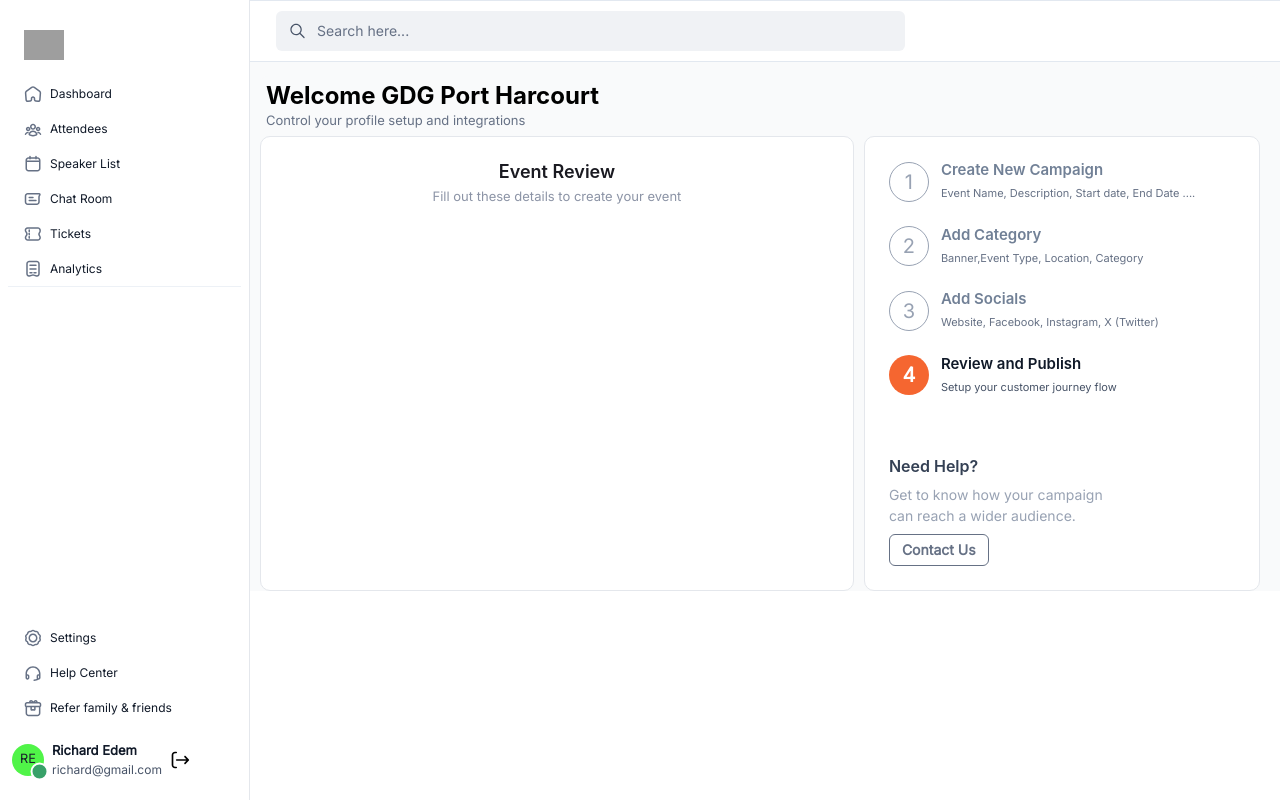
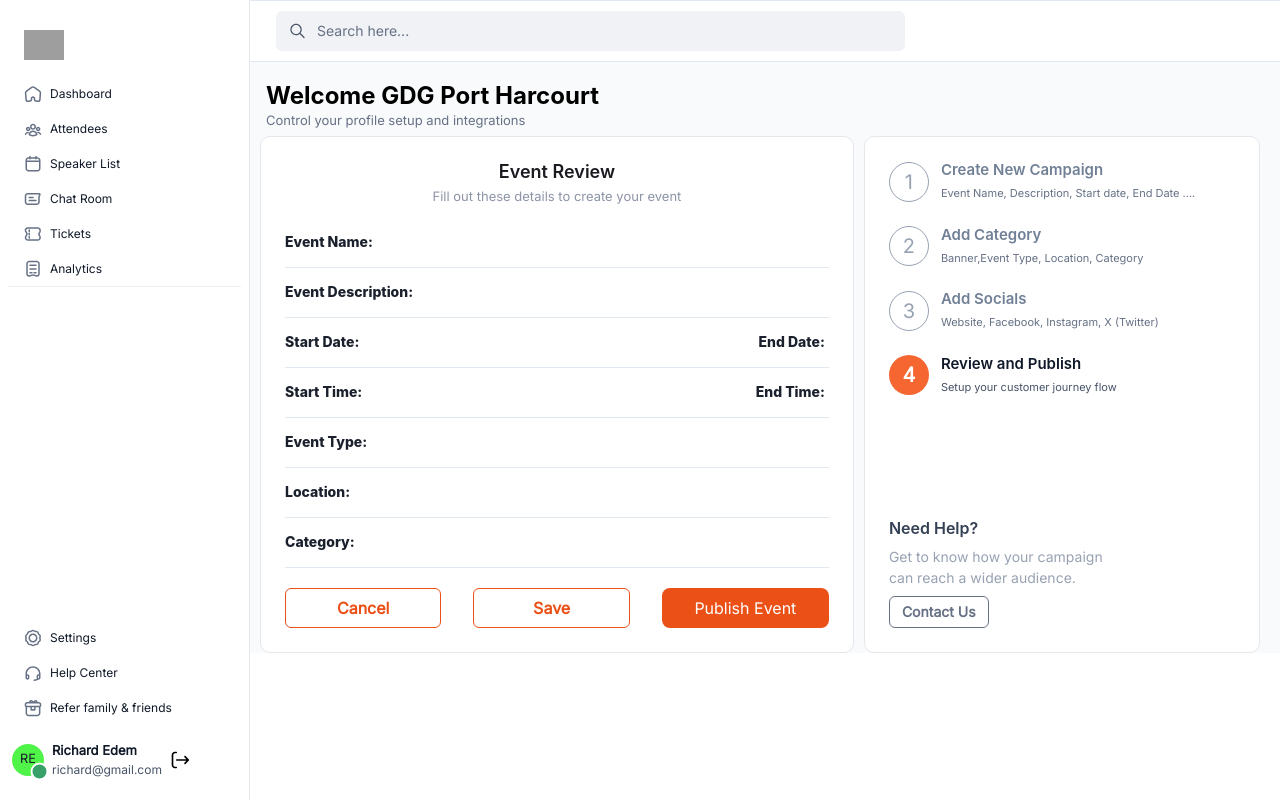
Before and after one commit to HelixgadeTechnologies/appeventeev, a React (Vite) app: page /create-event-setup-4 in a window 1280 px wide. Built offline with nearby package versions, Linux system fonts and the light colour scheme; grey boxes are pictures that could not be loaded.

Commit message:
making api calls, not done yet.  battery about to  die

```diff
--- a/src/pages/CreateEvent/CreateEventFirst.jsx
+++ b/src/pages/CreateEvent/CreateEventFirst.jsx
@@ -1,5 +1,5 @@
 import React, { useState } from "react";
-import axios from "axios"
+import axios from "axios";
 import CreateEventLayout from "../../layout/CreateEventLayout";
 import {
   Box,
@@ -17,12 +17,12 @@
   Flex,
   Divider,
 } from "@chakra-ui/react";
-import { useNavigate } from "react-router-dom"
+import { useNavigate } from "react-router-dom";
 
 const CreateEventFirst = () => {
   const navigate = useNavigate();
 
-    const [userData, setUserData] = useState({
+  const [firstPageData, setFirstPageData] = useState({
     name: "",
     description: "",
     startDate: "",
@@ -32,20 +32,21 @@
   });
 
   const handleChange = (e) => {
-      setFormData((prevData) => ({
-          ...prevData,
-          [e.target.name]: e.target.value,
+    const { name, value } = e.target;
+
+    setFirstPageData((prev) => ({
+      ...prev,
+      [name]: value,
     }));
   };
 
   const handleSubmit = async () => {
     try {
-        // const response = await axios.post("http://localhost:5000/event/publishevent", {})
       // setTimeout(() => {
       // }, 500)
-        navigate("/create-event-setup-2")
+      navigate("/create-event-setup-2", { state: firstPageData });
     } catch (error) {
-        console.error("An error occured: ", error)
+      console.error("An error occured: ", error);
     }
   };
 
@@ -54,32 +55,42 @@
       <Box>
         <form action="" className="space-y-3 text-sm">
           <FormControl>
-          <FormLabel fontWeight={"medium"} fontSize={"small"} color={"#475367"}>
+            <FormLabel
+              fontWeight={"medium"}
+              fontSize={"small"}
+              color={"#475367"}
+            >
               Event Name
             </FormLabel>
             <Input
+              name="name"
               type="text"
               placeholder="Enter Subject"
               _placeholder={{ color: "#98A2B3", fontSize: "small" }}
               focusBorderColor="#FA9874"
               fontSize={"small"}
               textTransform={"capitalize"}
-            value={userData.name}
+              value={firstPageData.name}
               onChange={handleChange}
             />
           </FormControl>
           <FormControl>
-          <FormLabel fontWeight={"medium"} fontSize={"small"} color={"#475367"}>
+            <FormLabel
+              fontWeight={"medium"}
+              fontSize={"small"}
+              color={"#475367"}
+            >
               Event Description
             </FormLabel>
             <Textarea
+              name="description"
               resize={"none"}
               size={"md"}
               placeholder="Enter text here..."
               _placeholder={{ color: "#98A2B3", fontSize: "small" }}
               focusBorderColor="#FA9874"
               fontSize={"small"}
-            value={userData.description}
+              value={firstPageData.description}
               onChange={handleChange}
             />
             <FormHelperText
@@ -107,13 +118,14 @@
                   Event Start Date
                 </FormLabel>
                 <Input
+                  name="startDate"
                   type={"date"}
                   placeholder="01 September 2024"
                   _placeholder={{ color: "#98A2B3", fontSize: "small" }}
                   focusBorderColor="#FA9874"
                   fontSize={"small"}
                   textTransform={"capitalize"}
-                value={userData.startDate}
+                  value={firstPageData.startDate}
                   onChange={handleChange}
                 />
               </FormControl>
@@ -128,13 +140,14 @@
                   Event End Date
                 </FormLabel>
                 <Input
+                  name="endDate"
                   type={"date"}
                   placeholder="01 September 2024"
                   _placeholder={{ color: "#98A2B3", fontSize: "small" }}
                   focusBorderColor="#FA9874"
                   fontSize={"small"}
                   textTransform={"capitalize"}
-                value={userData.endDate}
+                  value={firstPageData.endDate}
                   onChange={handleChange}
                 />
               </FormControl>
@@ -149,13 +162,14 @@
                   Event Start Time
                 </FormLabel>
                 <Input
+                  name="startTime"
                   type={"time"}
                   placeholder="01:00 AM"
                   _placeholder={{ color: "#98A2B3", fontSize: "small" }}
                   focusBorderColor="#FA9874"
                   fontSize={"small"}
                   textTransform={"capitalize"}
-                value={userData.startTime}
+                  value={firstPageData.startTime}
                   onChange={handleChange}
                 />
               </FormControl>
@@ -170,19 +184,20 @@
                   Event End Time
                 </FormLabel>
                 <Input
+                  name="endTime"
                   type="time"
                   placeholder="01:00 PM"
                   _placeholder={{ color: "#98A2B3", fontSize: "small" }}
                   focusBorderColor="#FA9874"
                   fontSize={"small"}
                   textTransform={"capitalize"}
-                value={userData.endTime}
+                  value={firstPageData.endTime}
                   onChange={handleChange}
                 />
               </FormControl>
             </GridItem>
           </Grid>
-        <Divider/>
+          <Divider />
           <Box className="space-y-3">
             <FormControl
               display="flex"
@@ -201,7 +216,13 @@
               </FormLabel>
               <Switch id="recurrent-event" colorScheme="orange" />
             </FormControl>
-          <Text color={"#667185"} fontSize={"xs"}>You can set up a <Link color={"#8F2802"}>custom domain or connect your email service provider</Link> to change this.</Text>
+            <Text color={"#667185"} fontSize={"xs"}>
+              You can set up a{" "}
+              <Link color={"#8F2802"}>
+                custom domain or connect your email service provider
+              </Link>{" "}
+              to change this.
+            </Text>
           </Box>
           <Flex gap={"20px"}>
             <Button
@@ -210,8 +231,10 @@
               color={"#EB5017"}
               borderColor={"#EB5017"}
               _hover={{ bg: "orange.50" }}
-          onClick={() => navigate('/dashboard')}
-          >Cancel</Button>
+              onClick={() => navigate("/dashboard")}
+            >
+              Cancel
+            </Button>
             <Button
               onClick={() => handleSubmit()}
               width={"60%"}
@@ -224,7 +247,9 @@
               borderRadius={"lg"}
               color={"white"}
               fontWeight={"medium"}
-          >Next Step</Button>
+            >
+              Next Step
+            </Button>
           </Flex>
         </form>
       </Box>
--- a/src/pages/CreateEvent/CreateEventFourth.jsx
+++ b/src/pages/CreateEvent/CreateEventFourth.jsx
@@ -1,17 +1,208 @@
-import React from 'react'
-import CreateEventLayout from '../../layout/CreateEventLayout'
-import { Box } from '@chakra-ui/react'
+import React from "react";
+import CreateEventLayout from "../../layout/CreateEventLayout";
+import { Box, Flex, Heading, Text, Button } from "@chakra-ui/react";
+import { useLocation, useNavigate } from "react-router-dom";
+import axios from "axios";
 
 const CreateEventSecond = () => {
+  const location = useLocation();
+  const navigate = useNavigate();
+  const thirdPageData = location.state || {};
+
+  console.log("Data being sent:", thirdPageData);
+
+
+  const handleDraft = async () => {
+    try {
+      const response = await axios.post(
+        "https://eventeevapi.onrender.com/event/draftevent",
+        thirdPageData
+      );
+      console.log(response.data);
+    } catch (error) {
+      console.error("Error Drafting Event:", error);
+    }
+  };
+
+  const handlePublish = async () => {
+    try {
+      const response = await axios.post(
+        "https://eventeevapi.onrender.com/event/publishevent",
+        thirdPageData
+      );
+      console.log(response.data);
+    } catch (error) {
+      console.error("Error Publishing Event:", error);
+    }
+  };
   return (
     <CreateEventLayout heading="Event Review" activeStep={4}>
+      <Box>
+        {/* thumbnail */}
+        <Box></Box>
+
+        {/* display */}
         <Box>
-          <form className="space-y-4">
+          <Flex
+            justifyContent={"start"}
+            alignItems={"center"}
+            gap={"4px"}
+            borderBottomWidth={"1px"}
+            height={"50px"}
+          >
+            <Heading fontWeight={"800"} fontSize={"sm"}>
+              Event Name:
+            </Heading>
+            <Text fontWeight={"medium"} fontSize={"sm"}>
+              {thirdPageData.name}
+            </Text>
+          </Flex>
+          <Flex
+            justifyContent={"start"}
+            alignItems={"center"}
+            gap={"4px"}
+            borderBottomWidth={"1px"}
+            height={"50px"}
+          >
+            <Heading fontWeight={"800"} fontSize={"sm"}>
+              Event Description:
+            </Heading>
+            <Text fontWeight={"medium"} fontSize={"sm"}>
+              {thirdPageData.description}
+            </Text>
+          </Flex>
+          <Flex
+            justifyContent={"space-between"}
+            alignItems={"center"}
+            gap={"4px"}
+            borderBottomWidth={"1px"}
+            height={"50px"}
+          >
+            <Flex alignItems={"center"} gap={"4px"}>
+              <Heading fontWeight={"800"} fontSize={"sm"}>
+                Start Date:
+              </Heading>
+              <Text fontWeight={"medium"} fontSize={"sm"}>
+                {thirdPageData.startDate}
+              </Text>
+            </Flex>
+            <Flex alignItems={"center"} gap={"4px"}>
+              <Heading fontWeight={"800"} fontSize={"sm"}>
+                End Date:
+              </Heading>
+              <Text fontWeight={"medium"} fontSize={"sm"}>
+                {thirdPageData.endDate}
+              </Text>
+            </Flex>
+          </Flex>
+          <Flex
+            justifyContent={"space-between"}
+            alignItems={"center"}
+            gap={"4px"}
+            borderBottomWidth={"1px"}
+            height={"50px"}
+          >
+            <Flex alignItems={"center"} gap={"4px"}>
+              <Heading fontWeight={"800"} fontSize={"sm"}>
+                Start Time:
+              </Heading>
+              <Text fontWeight={"medium"} fontSize={"sm"}>
+                {thirdPageData.startTime}
+              </Text>
+            </Flex>
+            <Flex alignItems={"center"} gap={"4px"}>
+              <Heading fontWeight={"800"} fontSize={"sm"}>
+                End Time:
+              </Heading>
+              <Text fontWeight={"medium"} fontSize={"sm"}>
+                {thirdPageData.endTime}
+              </Text>
+            </Flex>
+          </Flex>
+          <Flex
+            justifyContent={"start"}
+            alignItems={"center"}
+            gap={"4px"}
+            borderBottomWidth={"1px"}
+            height={"50px"}
+          >
+            <Heading fontWeight={"800"} fontSize={"sm"}>
+              Event Type:
+            </Heading>
+            <Text fontWeight={"medium"} fontSize={"sm"}>
+              {thirdPageData.type}
+            </Text>
+          </Flex>
+          <Flex
+            justifyContent={"start"}
+            alignItems={"center"}
+            gap={"4px"}
+            borderBottomWidth={"1px"}
+            height={"50px"}
+          >
+            <Heading fontWeight={"800"} fontSize={"sm"}>
+              Location:
+            </Heading>
+            <Text fontWeight={"medium"} fontSize={"sm"}>
+              {thirdPageData.location}
+            </Text>
+          </Flex>
+          <Flex
+            justifyContent={"start"}
+            alignItems={"center"}
+            gap={"4px"}
+            borderBottomWidth={"1px"}
+            height={"50px"}
+          >
+            <Heading fontWeight={"800"} fontSize={"sm"}>
+              Category:
+            </Heading>
+            <Text fontWeight={"medium"} fontSize={"sm"}>
+              {thirdPageData.category}
+            </Text>
+          </Flex>
+        </Box>
 
-          </form>
-        </Box>
+        <Flex justifyContent={"space-between"} marginTop={"5"} gap={"32px"}>
+          <Button
+            onClick={() => navigate("/dashboard")}
+            variant={"outline"}
+            color={"#EB5017"}
+            width={"full"}
+            borderColor={"#EB5017"}
+            _hover={{ bg: "orange.50" }}
+          >
+            Cancel
+          </Button>
+          <Button
+            onClick={() => handleDraft()}
+            variant={"outline"}
+            color={"#EB5017"}
+            width={"full"}
+            borderColor={"#EB5017"}
+            _hover={{ bg: "orange.50" }}
+          >
+            Save
+          </Button>
+          <Button
+            onClick={() => handlePublish()}
+            bg={"#EB5017"}
+            size={"md"}
+            width={"full"}
+            _hover={{ bg: "#e84a11" }}
+            variant={"solid"}
+            paddingY={"16px"}
+            paddingX={"24px"}
+            borderRadius={"lg"}
+            color={"white"}
+            fontWeight={"medium"}
+          >
+            Publish Event
+          </Button>
+        </Flex>
+      </Box>
     </CreateEventLayout>
-  )
-}
+  );
+};
 
-export default CreateEventSecond
+export default CreateEventSecond;
--- a/src/pages/CreateEvent/CreateEventSecond.jsx
+++ b/src/pages/CreateEvent/CreateEventSecond.jsx
@@ -1,68 +1,137 @@
-import React from 'react'
-import CreateEventLayout from '../../layout/CreateEventLayout'
-import { Box, FormControl, FormLabel, Input, Select , Link, Text, Flex, Button } from '@chakra-ui/react'
-import { eventType, eventCategory } from '../../utils/create-event'
-import { useNavigate } from 'react-router-dom'
-import FileUpload from "../../ui/FileUpload"
+import React, { useState } from "react";
+import CreateEventLayout from "../../layout/CreateEventLayout";
+import {
+  Box,
+  FormControl,
+  FormLabel,
+  Input,
+  Select,
+  Link,
+  Text,
+  Flex,
+  Button,
+} from "@chakra-ui/react";
+import { eventType, eventCategory } from "../../utils/create-event";
+import { useNavigate, useLocation } from "react-router-dom";
+import FileUpload from "../../ui/FileUpload";
 
 const CreateEventSecond = () => {
-
+  const location = useLocation();
+  const firstPageData = location.state || {};
   const navigate = useNavigate();
 
+  const [secondPageData, setSecondPageData] = useState({
+    name: firstPageData.name,
+    description: firstPageData.description,
+    startDate: firstPageData.startDate,
+    endDate: firstPageData.endDate,
+    startTime: firstPageData.startTime,
+    endTime: firstPageData.endTime,
+    type: "",
+    location: "",
+    category: "",
+  })
+
+  const handleChange = (e) => {
+    const { name, value } = e.target;
+
+    setSecondPageData((prev) => ({
+      ...prev,
+      [name]: value,
+    }));
+  };
+
   const handleSubmit = () => {
-    navigate("/create-event-setup-3")
+    try {
+      navigate("/create-event-setup-3", { state: secondPageData });
+    } catch (error) {
+      console.error("Error sending second page data", error)
     }
+  };
   return (
     <CreateEventLayout description={"Upload event thumbnail"} activeStep={2}>
       <Box>
-        <form className='text-sm space-y-4'>
-          <FileUpload/>
+        <form className="text-sm space-y-4">
+          <FileUpload />
           <FormControl>
-            <FormLabel fontWeight={"medium"} fontSize={"small"} color={"#475367"}>Event Type</FormLabel>
+            <FormLabel
+              fontWeight={"medium"}
+              fontSize={"small"}
+              color={"#475367"}
+            >
+              Event Type
+            </FormLabel>
             <Select
+              name="type"
               color="#475367"
               fontWeight="normal"
               fontSize={"small"}
               _placeholder={{ color: "#98A2B3", fontSize: "small" }}
               focusBorderColor="#FA9874"
               borderRadius={"6px"}
+              value={secondPageData.type}
+              onChange={handleChange}
             >
-
               {eventType.map((type, index) => (
-                <option value={type} key={index}>{type}</option>
+                <option value={type} key={index}>
+                  {type}
+                </option>
               ))}
             </Select>
           </FormControl>
           <FormControl>
-                    <FormLabel fontWeight={"medium"} fontSize={"small"} color={"#475367"}>
+            <FormLabel
+              fontWeight={"medium"}
+              fontSize={"small"}
+              color={"#475367"}
+            >
               Event Location
             </FormLabel>
             <Input
+              name="location"
               type="text"
               placeholder="Helix-Ace Event centre 123 helix Avenue, Port Harcourt, River state, Nigeria"
               _placeholder={{ color: "#98A2B3", fontSize: "small" }}
               focusBorderColor="#FA9874"
               fontSize={"small"}
               textTransform={"capitalize"}
+              value={secondPageData.location}
+              onChange={handleChange}
             />
           </FormControl>
           <FormControl>
-            <FormLabel fontWeight={"medium"} fontSize={"small"} color={"#475367"}>Event Category</FormLabel>
+            <FormLabel
+              fontWeight={"medium"}
+              fontSize={"small"}
+              color={"#475367"}
+            >
+              Event Category
+            </FormLabel>
             <Select
+              name="category"
               color="#475367"
               fontWeight="normal"
               fontSize={"small"}
               _placeholder={{ color: "#98A2B3", fontSize: "small" }}
               focusBorderColor="#FA9874"
               borderRadius={"6px"}
+              value={secondPageData.category}
+              onChange={handleChange}
             >
-
               {eventCategory.map((type, index) => (
-                <option value={type} key={index}>{type}</option>
+                <option value={type} key={index}>
+                  {type}
+                </option>
               ))}
             </Select>
           </FormControl>
-          <Text color={"#667185"} fontSize={"xs"}>You can set up a <Link color={"#8F2802"}>custom domain or connect your email service provider</Link> to change this.</Text>
+          <Text color={"#667185"} fontSize={"xs"}>
+            You can set up a{" "}
+            <Link color={"#8F2802"}>
+              custom domain or connect your email service provider
+            </Link>{" "}
+            to change this.
+          </Text>
           <Flex gap={"20px"}>
             <Button
               variant={"outline"}
@@ -70,8 +139,10 @@
               color={"#EB5017"}
               borderColor={"#EB5017"}
               _hover={{ bg: "orange.50" }}
-            onClick={() => navigate('/create-event-setup-1')}
-            >Previous</Button>
+              onClick={() => navigate("/create-event-setup-1")}
+            >
+              Previous
+            </Button>
             <Button
               onClick={() => handleSubmit()}
               width={"60%"}
@@ -84,12 +155,14 @@
               borderRadius={"lg"}
               color={"white"}
               fontWeight={"medium"}
-            >Next Step</Button>
+            >
+              Next Step
+            </Button>
           </Flex>
         </form>
       </Box>
     </CreateEventLayout>
-  )
-}
+  );
+};
 
-export default CreateEventSecond
+export default CreateEventSecond;
--- a/src/ui/SideBar.jsx
+++ b/src/ui/SideBar.jsx
@@ -23,7 +23,7 @@
   };
 
   return (
-    <aside className="w-[250px] bg-white py-[30px] border-r border-[#E4E7EC] fixed top-0 left-0 h-screen">
+    <aside className="w-[250px] bg-white py-[30px] border-r border-[#E4E7EC] fixed top-0 left-0 h-screen z-50">
       <Flex justifyContent={"space-between"} flexDir={"column"} height={"95%"}>
         <Box>
           <Image
```
Also changed, not shown: src/pages/CreateEvent/CreateEventThird.jsx (+95 -19 lines). Lines whose indentation alone changed are shown as unchanged.
